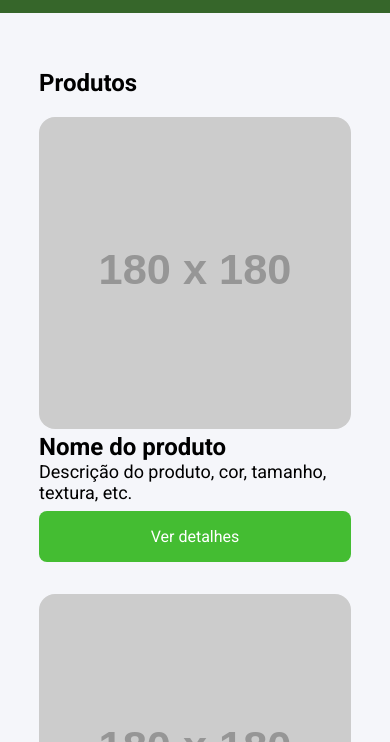
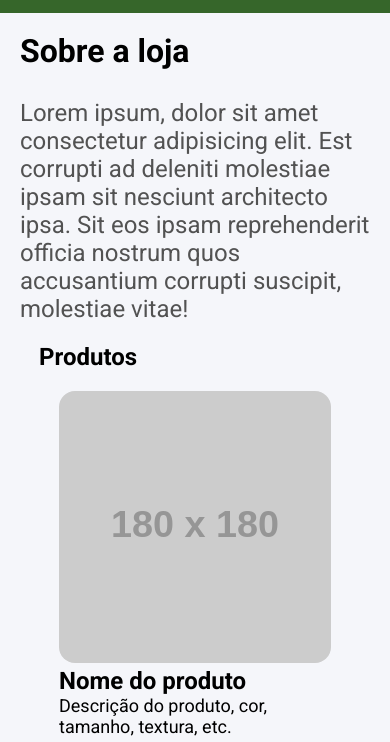
Before and after one commit to DaviSunrider/exercicio_sass_v2, a website: page index.html in a window 390 px wide. Shown: the part 93-835 px from the top of the page. Drawn offline with Linux system fonts and the light colour scheme; placeholder pictures from the web are drawn by us.

Commit message:
ajuste site

```diff
--- a/index.html
+++ b/index.html
@@ -30,7 +30,14 @@
             </nav>
         </div>
     </header>
-    <section>
+    <main class="introducao">
+        <img src="https://via.placeholder.com/300x300" />
+        <div>
+            <h1>Sobre a loja</h1>
+            <p>Lorem ipsum, dolor sit amet consectetur adipisicing elit. Est corrupti ad deleniti molestiae ipsam sit nesciunt architecto ipsa. Sit eos ipsam reprehenderit officia nostrum quos accusantium corrupti suscipit, molestiae vitae!</p>
+        </div>
+
+    </main>
         <div class="container">
             <h2>Produtos</h2>
             <ul class="products">
--- a/source/styles.scss
+++ b/source/styles.scss
@@ -10,10 +10,34 @@ li {
 }
 
 .container {
-  max-width: 1024px;
+  max-width: 1200px;
   width: 100%;
   margin: 0 auto;
 }
+
+.introducao {
+  max-width: 1200px;
+  padding: 20px 20px;
+  margin: 0 auto;
+  display: grid;
+  grid-template-columns: 2fr 2fr;
+  gap: 100px;
+  align-items: center;
+}
+
+.introducao h1 {
+  font-size: 4.5rem;
+  line-height: 1.125;
+  margin-bottom: 30px;
+  position: relative;
+}
+
+
+.introducao p {
+  font-size: 1.5rem;
+  color: #525252;
+}
+
 
 header {
   background-color: colors.$corPrincipal;
@@ -50,7 +74,9 @@ section {
 .products {
   margin-top: 20px;
   display: grid;
-  grid-template-columns: repeat(3, 32.66%);
+  padding: 20px 20px;
+  margin: 0 auto;
+  grid-template-columns: repeat(4, 25%);
   column-gap: 1%;
   row-gap: 5%;
   width: 100%;
@@ -84,7 +110,7 @@ section {
   }
 }
 
-@media screen and (max-width: 1023px) {
+@media screen and (max-width: 1000px) {
   .container {
     max-width: 80%;
   }
@@ -95,7 +121,7 @@ section {
   }
 }
 
-@media screen and (max-width: 767px) {
+@media screen and (max-width: 800px) {
   .products {
     display: block;
   }
@@ -104,3 +130,36 @@ section {
     margin-bottom: 32px;
   }
 }
+
+@media (max-width: 1000px) {
+  .introducao h1 {
+    font-size: 3rem;
+  }
+}
+
+@media (max-width: 800px) {
+  .introducao {
+    grid-template-columns: 1fr 1fr;
+    gap: 40px;
+  }
+
+  .introducao h1 {
+    font-size: 2rem
+  }
+
+  .introducao h1::before {
+    width: 30px;
+    height: 10px;
+    left: 0px;
+  }
+}
+
+@media (max-width: 400px) {
+  .introducao {
+    grid-template-columns: 1fr;
+  }
+
+  .introducao img {
+    display: none;
+  }
+}
```
Also changed, not shown: build/styles.css, 1 other file.
